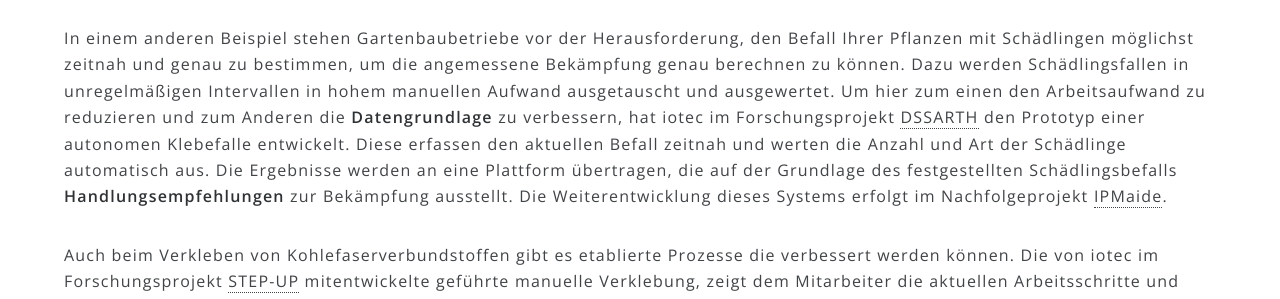
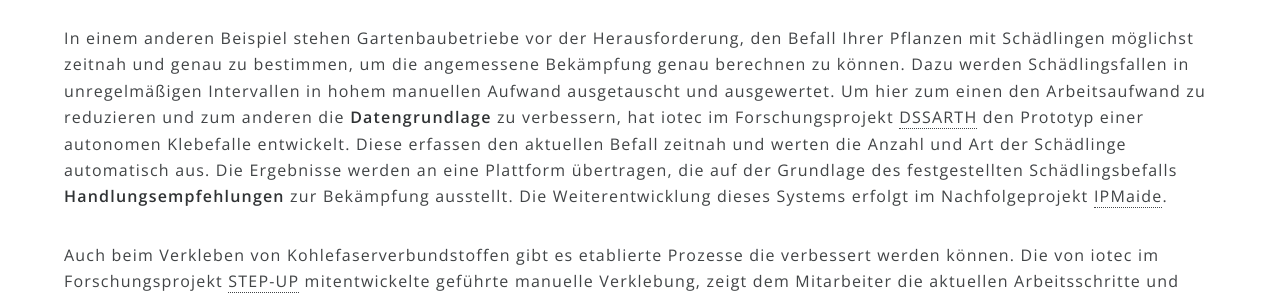
Before and after one commit to iotec-gmbh/iotec-gmbh.github.io, a Jekyll site: the page built from 12-research.md, in a window 1280 px wide and 900 px high, scrolled down 833 px. Shown: the part 233-532 px from the top of the window. Built offline with Jekyll 4.4.1, drawn with Linux system fonts in a browser that asks for light colours; our own code applies the rules of GitHub Pages for plain Markdown files.

```diff
--- a/12-research.md
+++ b/12-research.md
@@ -33,7 +33,7 @@ In einem anderen Beispiel stehen Gartenbaubetriebe vor der Herausforderung,
 den Befall Ihrer Pflanzen mit Schädlingen möglichst zeitnah und genau zu bestimmen,
 um die angemessene Bekämpfung genau berechnen zu können.
 Dazu werden Schädlingsfallen in unregelmäßigen Intervallen in hohem manuellen Aufwand ausgetauscht und ausgewertet.
-Um hier zum einen den Arbeitsaufwand zu reduzieren und zum Anderen die **Datengrundlage** zu verbessern,
+Um hier zum einen den Arbeitsaufwand zu reduzieren und zum anderen die **Datengrundlage** zu verbessern,
 hat iotec im Forschungsprojekt [DSSARTH](#dssarth) den Prototyp einer autonomen Klebefalle entwickelt.
 Diese erfassen den aktuellen Befall zeitnah und werten die Anzahl und Art der Schädlinge automatisch aus.
 Die Ergebnisse werden an eine Plattform übertragen, die auf der Grundlage des festgestellten Schädlingsbefalls
```
